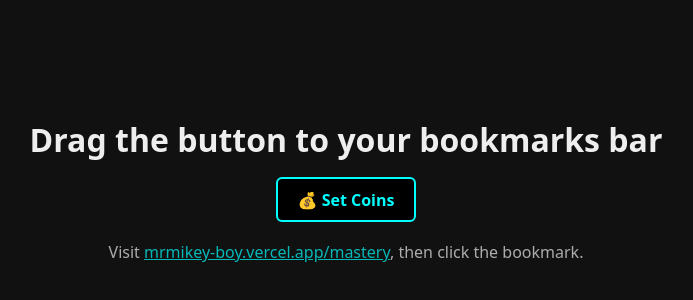
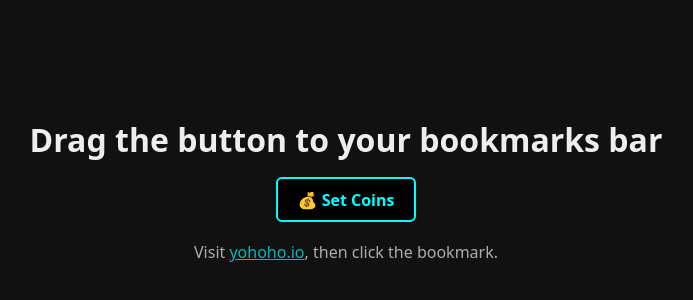
Before and after one commit to xavtry/hacks, a plain HTML site: page index.html in a window 1280 px wide. Shown: the part 220-520 px from the top of the page, without its empty margins (294-987 px from the left). Drawn offline with Linux system fonts and the light colour scheme.

Commit message:
Update index.html

```diff
--- a/index.html
+++ b/index.html
@@ -2,7 +2,7 @@
 <html lang="en">
 <head>
   <meta charset="utf-8">
-  <title>MrMikey Coin Setter</title>
+  <title>Yohoho Coin Setter</title>
   <style>
     body{font-family:system-ui, sans-serif; display:flex; height:100vh; align-items:center; justify-content:center; flex-direction:column; background:#111; color:#eee}
     h1{margin-bottom:.5em}
@@ -13,7 +13,7 @@
 </head>
 <body>
   <h1>Drag the button to your bookmarks bar</h1>
-  <a id="bm" href="javascript:(async()=%3E%7Bif(!location.hostname.includes('mrmikey-boy.vercel.app'))return alert('Only works on https://mrmikey-boy.vercel.app');const s=localStorage.sessionId;if(!s)return alert('Session ID not found %E2%80%93 reload the game first.');const r=prompt('How many coins do you want?'),c=Number(r);if(!Number.isFinite(c)||c<0)return alert('Enter a positive number.');const a=e=%3E%60https://s.${location.hostname}/${e}?s=${s}%60,t=await fetch(a('login')).then(r=%3Er.ok?r.json():Promise.reject());t.coinsOwned=c;const n=await fetch(a('save'),%7Bmethod:'POST',body:JSON.stringify(t),headers:%7B'Content-Type':'application/json'%7D%7D);if(!n.ok)return alert('Save failed %E2%80%93 try again.');location.reload();})();">💰 Set Coins</a>
-  <p>Visit <a href="https://mrmikey-boy.vercel.app/mastery" target="_blank" style="color:#0ff">mrmikey-boy.vercel.app/mastery</a>, then click the bookmark.</p>
+  <a id="bm" href="javascript:(async()=>{if(location.hostname!=='yohoho.io')return alert('Switch to https://yohoho.io first');const n=Number(prompt('Coins to add:'));if(!Number.isFinite(n)||n<0)return;let p=window.playerStats||window.saveData||{};p.coinsOwned=(p.coinsOwned||0)+n;window.coinsOwned=p.coinsOwned;const s=localStorage.sessionId;if(s){await fetch(`https://s.yohoho.io/save?s=${s}`,{method:'POST',body:JSON.stringify(p),headers:{'Content-Type':'application/json'}})}alert('Coins updated!')})();">💰 Set Coins</a>
+  <p>Visit <a href="https://yohoho.io" target="_blank" style="color:#0ff">yohoho.io</a>, then click the bookmark.</p>
 </body>
 </html>
```
